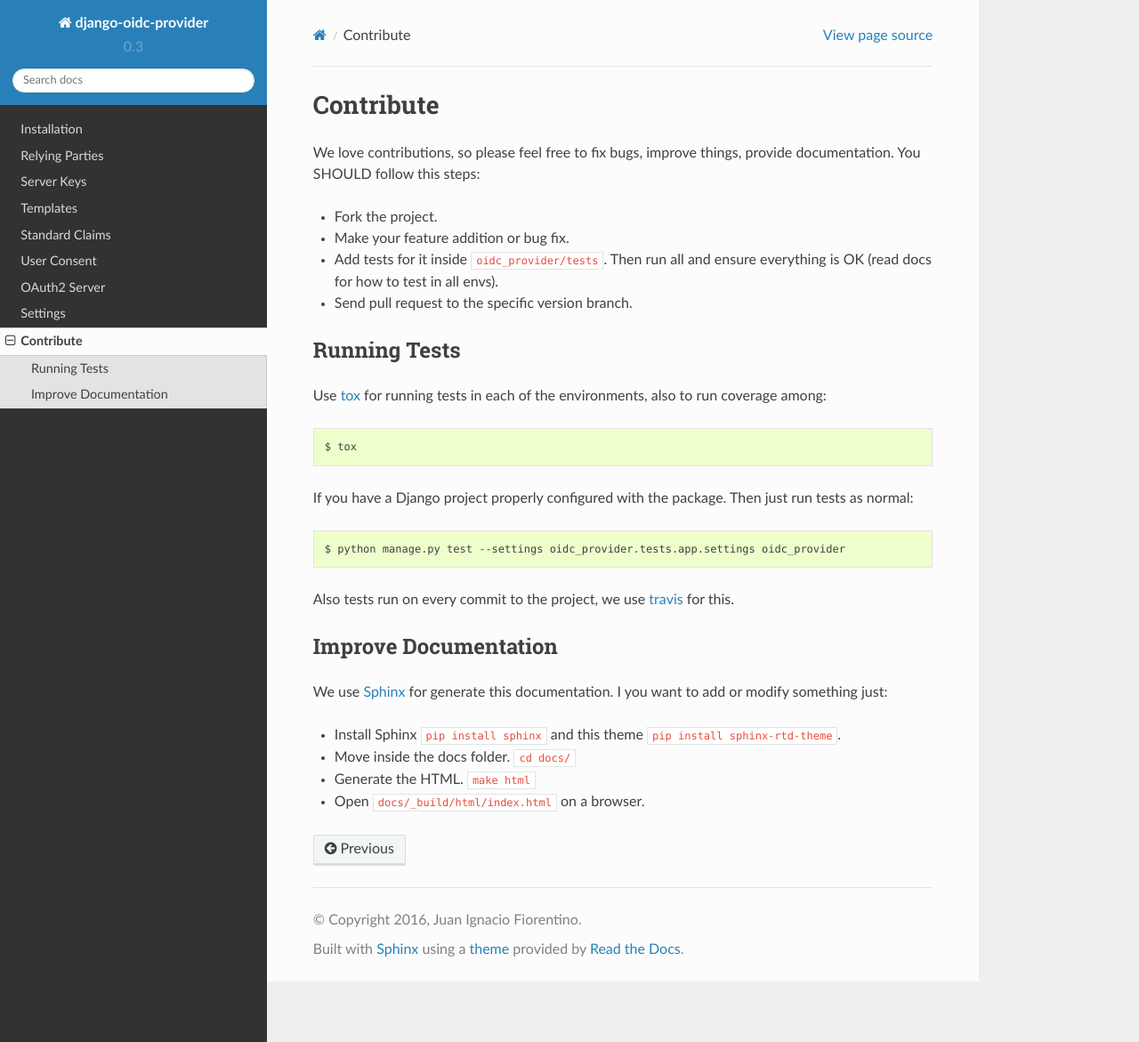
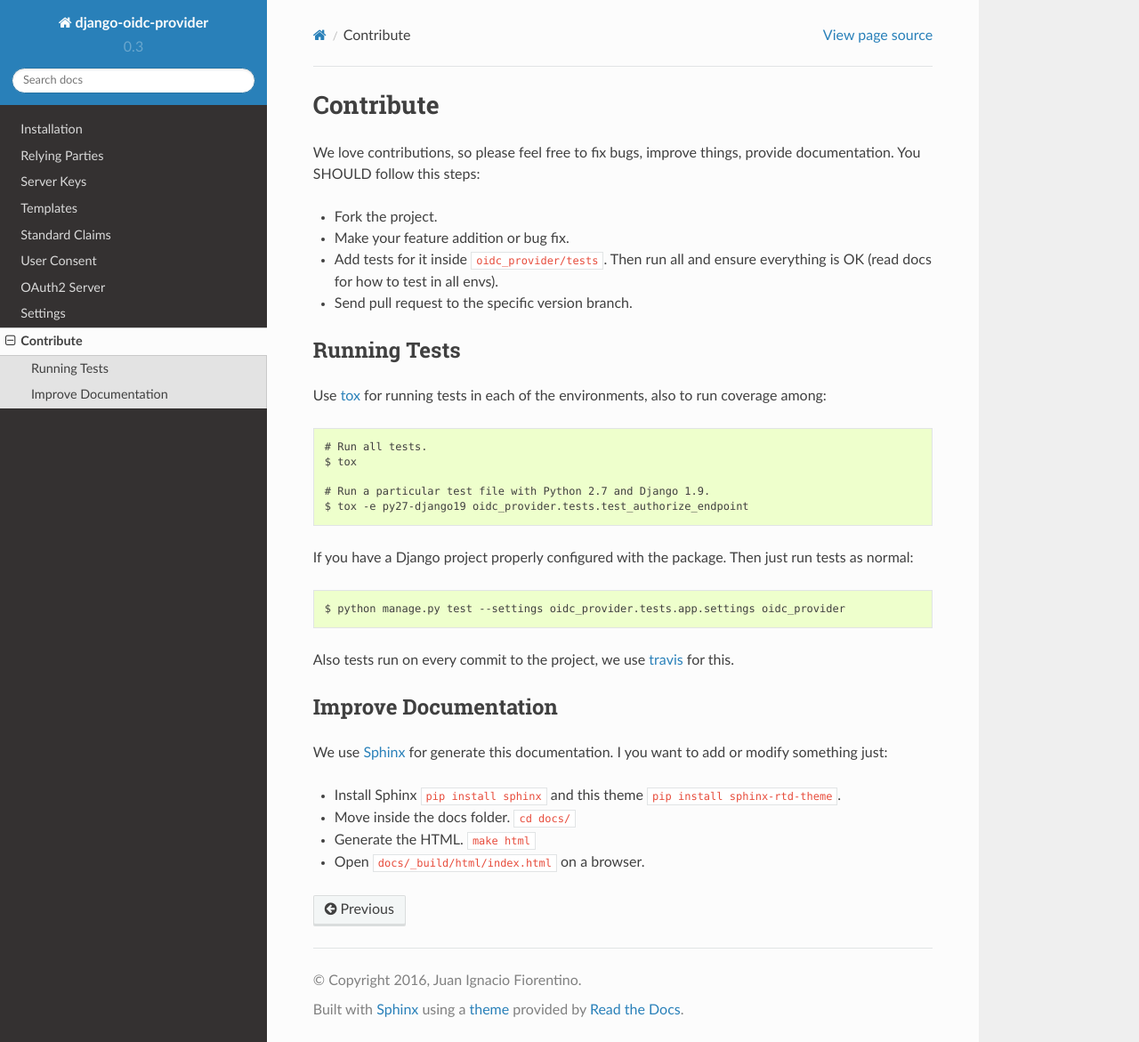
Before and after one commit to juanifioren/django-oidc-provider, a Sphinx documentation site: the page built from docs/sections/contribute.rst, in a window 1280 px wide and 1171 px high. Shown: the whole window at 89% size. Built offline with Sphinx 7.4.7 and the Read the Docs theme 2.0.0, drawn with Linux system fonts in a browser that asks for light colours.

Commit message:
Add doc for tox.

```diff
--- a/docs/sections/contribute.rst
+++ b/docs/sections/contribute.rst
@@ -15,7 +15,11 @@ Running Tests
 
 Use `tox <https://pypi.python.org/pypi/tox>`_ for running tests in each of the environments, also to run coverage among::
 
+    # Run all tests.
     $ tox
+
+    # Run a particular test file with Python 2.7 and Django 1.9.
+    $ tox -e py27-django19 oidc_provider.tests.test_authorize_endpoint
 
 If you have a Django project properly configured with the package. Then just run tests as normal::
 
```
